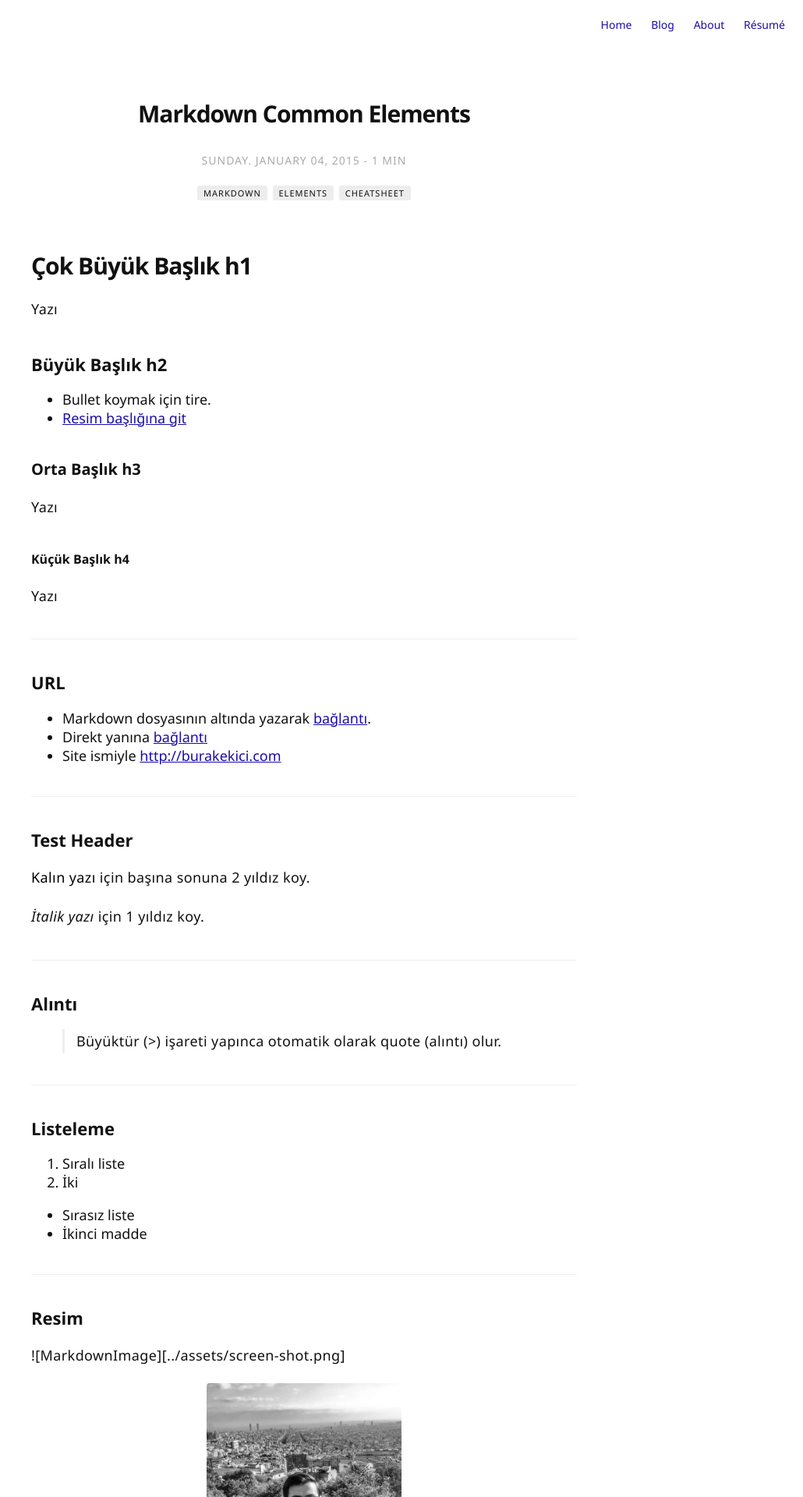
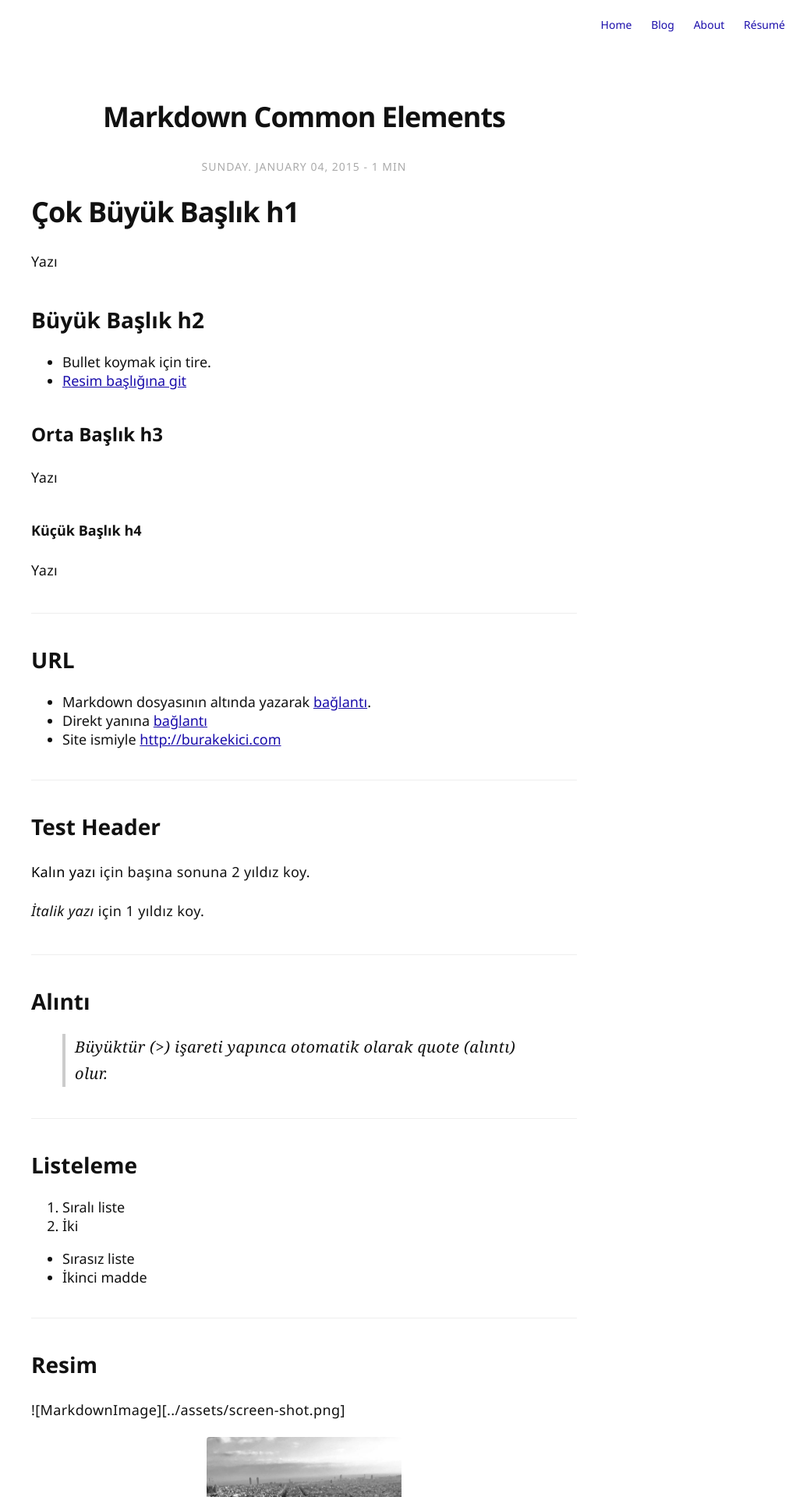
Before and after one commit to burakekici/burakekici.github.io, a Jekyll site: the page built from _posts/2015-01-04-cheatsheet.markdown, in a window 1280 px wide. Shown: the top 1920 px of the page at 78% size, without its empty margins (250-1280 px from the left). Built offline with Jekyll 4.4.1, drawn with Linux system fonts in a browser that asks for light colours; comment, search, counter and statistics services are not loaded.

Commit message:
UI improvements.

```diff
--- a/_config.yml
+++ b/_config.yml
@@ -39,8 +39,8 @@ twitter: burakekici0
 linkedin: burakekici
 github: burakekici
 spotify: bekici
+medium: ekici
 email: contact.ekici@gmail.com
-# medium: ekici
 # google: burakekici0
 # instagram: burakekici0
 # pinterest: burakekici
@@ -80,7 +80,7 @@ blog: true
 read-time: true
 
 # do you want to show the "tags" inside the posts?
-show-tags: true
+show-tags: false
 
 # related posts inside a post?
 related: true
--- a/_sass/base/general.sass
+++ b/_sass/base/general.sass
@@ -8,24 +8,25 @@ body
 
 h1, h2, h3, h4
 	font-family: $fontSans
+	font-weight: 700
 	color: $beta
 	-webkit-font-smoothing: antialiased
 	text-rendering: optimizeLegibility
 
 h1
-	font-size: 3rem
+	font-size: 3.6rem
 	letter-spacing: -1px
 	color: $beta
-	font-weight: 700
+	font-weight: 800
 
 h2
-	font-size: 2.2rem
+	font-size: 2.8rem
 
 h3
-	font-size: 2rem
+	font-size: 2.4rem
 
 h4
-	font-size: 1.6rem
+	font-size: 1.8rem
 
 a
 	color: $delta
@@ -77,8 +78,13 @@ figcaption
 		font-size: 1.2rem
 
 blockquote
-	padding-left: 15px
-	border-left: 3px solid #eee
+	font-family: $fontQuote
+	font-style: italic
+	font-size: 2rem
+	font-weight: 300
+	color: #aaa
+	padding-left: 12px
+	border-left: 4px solid #ccc
 
 hr
 	border: none
--- a/_sass/base/variables.sass
+++ b/_sass/base/variables.sass
@@ -1,4 +1,5 @@
 $fontSans: "Segoe UI", Helvetica, Arial, sans-serif
+$fontQuote: "Merriweather", Georgia, "Times New Roman", serif
 $fontMonospace: "Consolas", Liberation Mono, Menlo, Courier, monospace
 
 $alpha: #111
```
